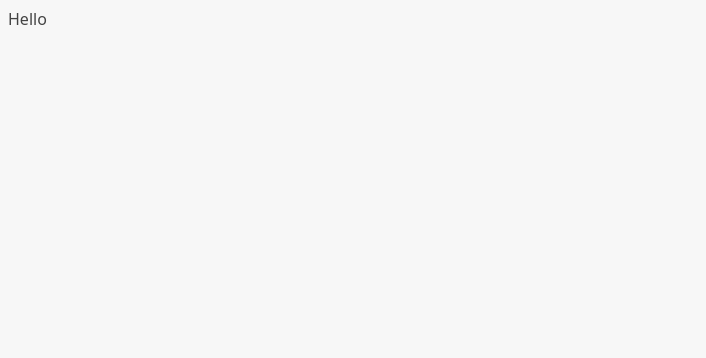
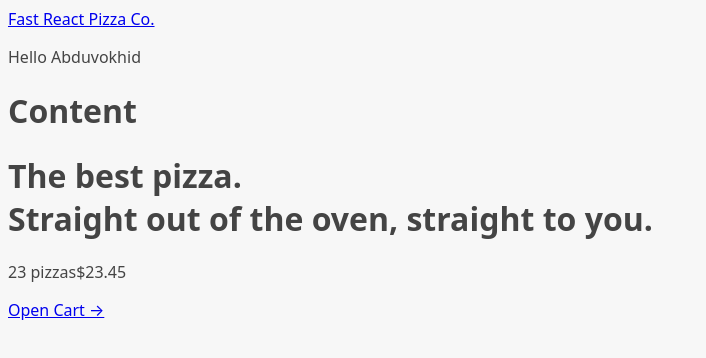
Before and after one commit to Abduvokh1D/fast-react-pizza, a React (Vite) app: page / in a window 1280 px wide. Shown: the top 358 px of the page, without its empty margins (0-706 px from the left). Built offline with nearby package versions, Linux system fonts and the light colour scheme.

Commit message:
Building the  App Layout

```diff
--- a/package.json
+++ b/package.json
@@ -11,7 +11,8 @@
   },
   "dependencies": {
     "react": "^19.1.0",
-    "react-dom": "^19.1.0"
+    "react-dom": "^19.1.0",
+    "react-router-dom": "^6.30.1"
   },
   "devDependencies": {
     "@eslint/js": "^9.30.1",
--- a/src/App.jsx
+++ b/src/App.jsx
@@ -1,5 +1,40 @@
+import { createBrowserRouter, RouterProvider } from "react-router-dom";
+import Home from "./ui/Home";
+import Menu from "./features/menu/Menu";
+import Cart from "./features/cart/Cart";
+import Order from "./features/order/Order";
+import CreateOrder from "./features/order/CreateOrder";
+import AppLayout from "./ui/AppLayout";
+
+const router = createBrowserRouter([
+  {
+    element: <AppLayout />,
+    children: [
+      {
+        path: "/",
+        element: <Home />,
+      },
+      {
+        path: "/menu",
+        element: <Menu />,
+      },
+      {
+        path: "/cart",
+        element: <Cart />,
+      },
+      {
+        path: "/order/:orderId",
+        element: <Order />,
+      },
+      {
+        path: "/order/new",
+        element: <CreateOrder />,
+      },
+    ],
+  },
+]);
+
 function App() {
-  return <div>Hello</div>;
+  return <RouterProvider router={router} />;
 }
-
 export default App;
--- a/src/features/card/CartOverview.jsx
+++ b/src/features/cart/CartOverview.jsx
@@ -1,3 +1,5 @@
+import { Link } from "react-router-dom";
+
 function CartOverview() {
   return (
     <div>
@@ -5,7 +7,7 @@
         <span>23 pizzas</span>
         <span>$23.45</span>
       </p>
-      <a href="#">Open cart &rarr;</a>
+      <Link to="/cart">Open Cart &rarr;</Link>
     </div>
   );
 }
--- /dev/null
+++ b/src/ui/AppLayout.jsx
@@ -0,0 +1,17 @@
+import Header from "./Header";
+import CartOverview from "../features/cart/CartOverview";
+import { Outlet } from "react-router-dom";
+function AppLayout() {
+  return (
+    <div>
+      <Header />
+      <main>
+        <h1>Content</h1>
+        <Outlet />
+      </main>
+      <CartOverview />
+    </div>
+  );
+}
+
+export default AppLayout;
--- /dev/null
+++ b/src/ui/Header.jsx
@@ -0,0 +1,13 @@
+import { Link } from "react-router-dom";
+import Home from "./Home";
+
+function Header() {
+  return (
+    <header>
+      <Link to="/">Fast React Pizza Co.</Link>
+      <p>Hello Abduvokhid</p>
+    </header>
+  );
+}
+
+export default Header;
```
Also changed, not shown: jsconfig.json (added, +9 -0 lines), src/features/cart/Cart.jsx (renamed from src/features/card/Cart.jsx), src/features/cart/CartItem.jsx (renamed from src/features/card/CartItem.jsx), src/features/cart/EmptyCart.jsx (renamed from src/features/card/EmptyCart.jsx), 2 other files (tests, documents, lock files or other folders).
